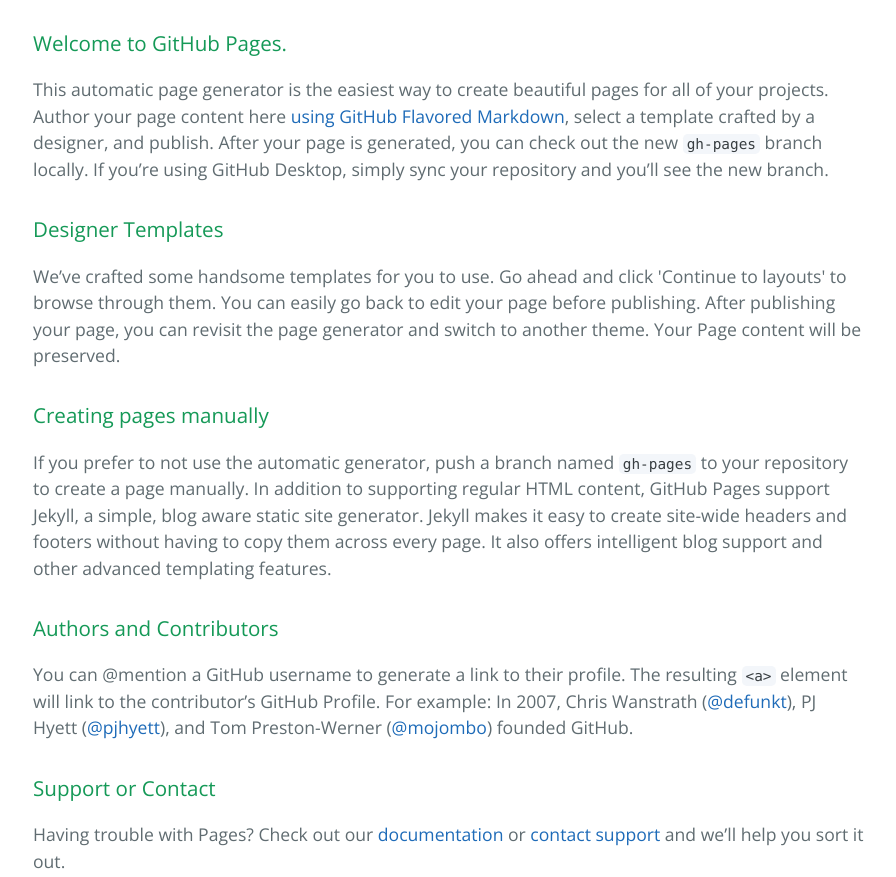
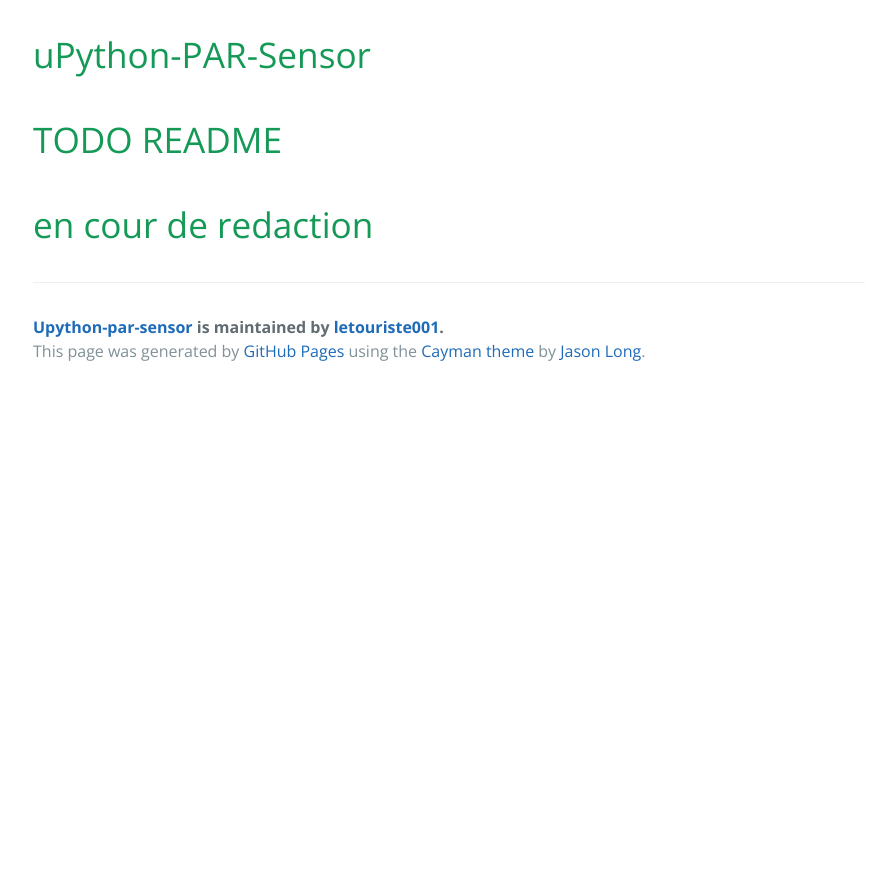
Before and after one commit to letouriste001/uPython-PAR-Sensor, a plain HTML site: page index.html in a window 1280 px wide. Shown: the part 340-1217 px from the top of the page, without its empty margins (191-1087 px from the left). After the commit the page ends 800 px from the top, so only its background shows below. Drawn offline with nearby package versions, Linux system fonts and the light colour scheme.

Commit message:
Create gh-pages branch via GitHub

```diff
--- a/index.html
+++ b/index.html
@@ -19,30 +19,14 @@
     </section>
 
     <section class="main-content">
-      <h3>
-<a id="welcome-to-github-pages" class="anchor" href="#welcome-to-github-pages" aria-hidden="true"><span aria-hidden="true" class="octicon octicon-link"></span></a>Welcome to GitHub Pages.</h3>
+      <h1>
+<a id="upython-par-sensor" class="anchor" href="#upython-par-sensor" aria-hidden="true"><span aria-hidden="true" class="octicon octicon-link"></span></a>uPython-PAR-Sensor</h1>
 
-<p>This automatic page generator is the easiest way to create beautiful pages for all of your projects. Author your page content here <a href="https://guides.github.com/features/mastering-markdown/">using GitHub Flavored Markdown</a>, select a template crafted by a designer, and publish. After your page is generated, you can check out the new <code>gh-pages</code> branch locally. If you’re using GitHub Desktop, simply sync your repository and you’ll see the new branch.</p>
+<h1>
+<a id="todo-readme" class="anchor" href="#todo-readme" aria-hidden="true"><span aria-hidden="true" class="octicon octicon-link"></span></a>TODO README</h1>
 
-<h3>
-<a id="designer-templates" class="anchor" href="#designer-templates" aria-hidden="true"><span aria-hidden="true" class="octicon octicon-link"></span></a>Designer Templates</h3>
-
-<p>We’ve crafted some handsome templates for you to use. Go ahead and click 'Continue to layouts' to browse through them. You can easily go back to edit your page before publishing. After publishing your page, you can revisit the page generator and switch to another theme. Your Page content will be preserved.</p>
-
-<h3>
-<a id="creating-pages-manually" class="anchor" href="#creating-pages-manually" aria-hidden="true"><span aria-hidden="true" class="octicon octicon-link"></span></a>Creating pages manually</h3>
-
-<p>If you prefer to not use the automatic generator, push a branch named <code>gh-pages</code> to your repository to create a page manually. In addition to supporting regular HTML content, GitHub Pages support Jekyll, a simple, blog aware static site generator. Jekyll makes it easy to create site-wide headers and footers without having to copy them across every page. It also offers intelligent blog support and other advanced templating features.</p>
-
-<h3>
-<a id="authors-and-contributors" class="anchor" href="#authors-and-contributors" aria-hidden="true"><span aria-hidden="true" class="octicon octicon-link"></span></a>Authors and Contributors</h3>
-
-<p>You can @mention a GitHub username to generate a link to their profile. The resulting <code>&lt;a&gt;</code> element will link to the contributor’s GitHub Profile. For example: In 2007, Chris Wanstrath (<a href="https://github.com/defunkt" class="user-mention">@defunkt</a>), PJ Hyett (<a href="https://github.com/pjhyett" class="user-mention">@pjhyett</a>), and Tom Preston-Werner (<a href="https://github.com/mojombo" class="user-mention">@mojombo</a>) founded GitHub.</p>
-
-<h3>
-<a id="support-or-contact" class="anchor" href="#support-or-contact" aria-hidden="true"><span aria-hidden="true" class="octicon octicon-link"></span></a>Support or Contact</h3>
-
-<p>Having trouble with Pages? Check out our <a href="https://help.github.com/pages">documentation</a> or <a href="https://github.com/contact">contact support</a> and we’ll help you sort it out.</p>
+<h1>
+<a id="en-cour-de-redaction" class="anchor" href="#en-cour-de-redaction" aria-hidden="true"><span aria-hidden="true" class="octicon octicon-link"></span></a>en cour de redaction</h1>
 
       <footer class="site-footer">
         <span class="site-footer-owner"><a href="https://github.com/letouriste001/uPython-PAR-Sensor">Upython-par-sensor</a> is maintained by <a href="https://github.com/letouriste001">letouriste001</a>.</span>
```
Also changed, not shown: params.json (+1 -1 lines).
